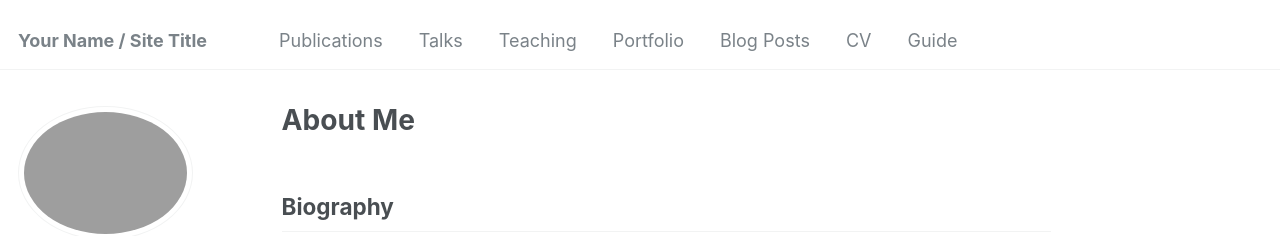
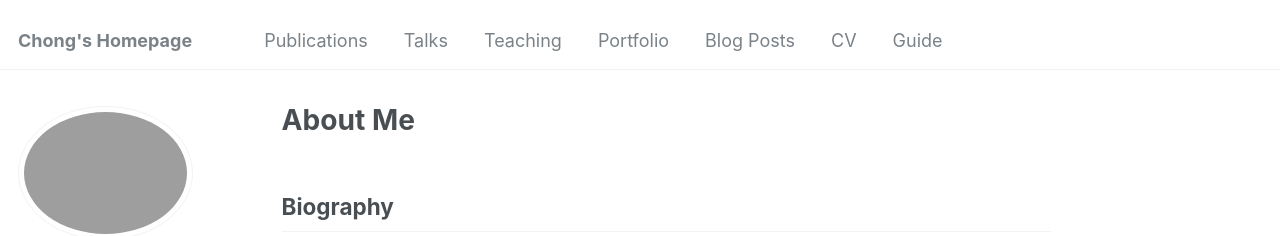
Before and after one commit to BugmakerCC/chong, a Jekyll site: the page built from _pages/about.md, in a window 1280 px wide. Shown: the top 236 px of the page. Built offline with Jekyll 4.4.1, drawn with Linux system fonts in a browser that asks for light colours; some web fonts are replaced.

Commit message:
Update _config.yml

```diff
--- a/_config.yml
+++ b/_config.yml
@@ -8,11 +8,11 @@
 
 # Basic Site Settings
 locale                   : "en-US"
-title                    : "Your Name / Site Title"
+title                    : "Chong's Homepage"
 title_separator          : "-"
 name                     : &name "Your Name"
 description              : &description "personal description"
-url                      : https://academicpages.github.io # the base hostname & protocol for your site e.g. "https://mmistakes.github.io"
+url                      : https://bugmakercc.github.io # the base hostname & protocol for your site e.g. "https://mmistakes.github.io"
 baseurl                  : "" # the subpath of your site, e.g. "/blog"
 repository               : "academicpages/academicpages.github.io"
 
@@ -43,7 +43,7 @@
   bitbucket        : # Username - Update with your username on the site
   codepen          : # Username
   dribbble         : # Username
-  github           : "academicpages"
+  github           : "BugmakerCC"
   kaggle           : # Username
   stackoverflow    : # User number or user number and name (i.e., use "1" or "1/jeff-atwood")
 
```
